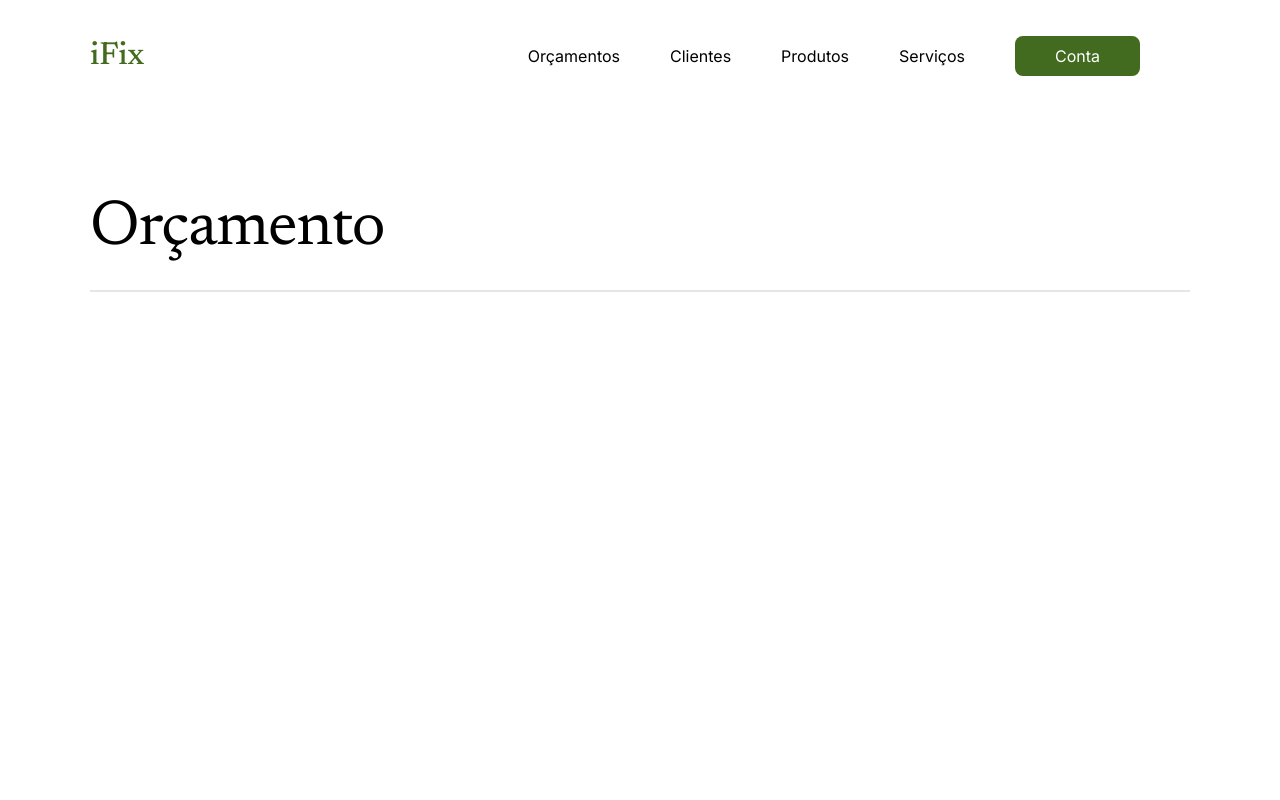
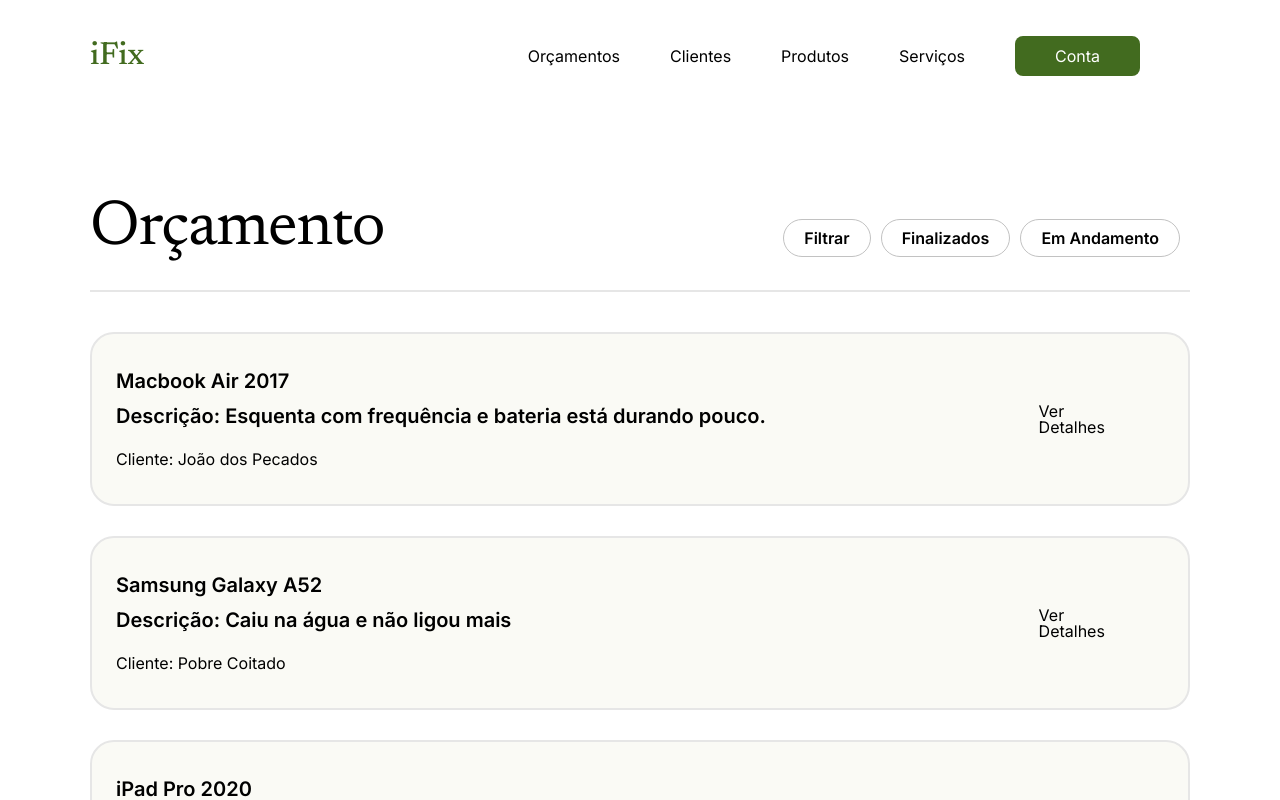
Before and after one commit to rodrigobpe/eng-I_sistemaDeManutencao, a Vue app: page /budget in a window 1280 px wide. Shown: the top 800 px of the page. Built offline with nearby package versions, Linux system fonts and the light colour scheme.

Commit message:
feat: terminado pag de orçamento

```diff
--- /dev/null
+++ b/src/components/BudgetCards.vue
@@ -0,0 +1,53 @@
+<script setup>
+const props = defineProps(['data']);
+</script>
+
+<template>
+    <div class="budget-card-container">
+        <div class="budget-card-desc">
+            <h1>{{ props.data.title }}</h1>
+            <h1>Descrição: {{ props.data.description }}</h1>
+            <p>Cliente: {{ props.data.client }}</p>
+        </div>
+        <span>Ver Detalhes</span>
+    </div>
+</template>
+
+
+<style>
+.budget-card-container{
+    display: flex;
+    height: 17rem;
+    align-items: center;
+    justify-content: space-between;
+    max-width: 100%;
+    margin: 0 0 3rem;
+    background-color: var(--color-lime);
+    border: 2px solid var(--color-light-gray);
+    border-radius: 24px;
+}
+
+.budget-card-desc{
+    display: flex;
+    width: 85%;
+    margin:0 0 0 2.4rem ;
+    flex-direction: column;
+}
+
+.budget-card-desc h1{
+    font-size: 2rem;
+    margin: 0 0 1.5rem 0;
+    font-weight: 600;
+}
+
+.budget-card-desc p{
+    margin: 1rem 0 0 0;
+    font-size: 1.6rem;
+}
+
+.budget-card-container span{
+    cursor: pointer;
+    font-size: 1.6rem;
+    margin: 0 5.4rem 0 0;
+}
+</style>
--- /dev/null
+++ b/src/components/BudgetSection.vue
@@ -0,0 +1,18 @@
+<script setup>
+import BudgetCards from './BudgetCards.vue';
+import utils from "../utils";
+</script>
+
+<template>
+  <section class="budget-container">
+    <BudgetCards v-for="data in utils.orçamentos" :key="data" :data="data"/>
+  </section>
+</template>
+
+
+<style>
+.budget-container {
+  display: flex;
+  flex-direction: column;
+}
+</style>
--- a/src/components/Titles.vue
+++ b/src/components/Titles.vue
@@ -1,10 +1,15 @@
 <script setup>
+import { ref } from "vue"
+
 const props = defineProps(['title','data'])
 </script>
 <template>
     <div :style="{justifyContent: props.data.justifyContent}" class="title-container">
         <h1>{{ props.title }}</h1>
-        <p>{{ props.data.qtdProducts }} {{ props.data.description }}</p>
+        <p :v-if="props.data.qtdProducts">{{ props.data.qtdProducts }} {{ props.data.description }}</p>
+        <ul :v-if="props.data.itens">
+            <li  v-for="item in props.data.itens" :key="item">{{ item }}</li>
+        </ul>
     </div>
     <span class="border"></span>
 
@@ -19,6 +24,21 @@ const props = defineProps(['title','data'])
     height: 14.9rem;
     font-family: 'Newsreader';
     padding: 0 9rem;
+}
+
+.title-container ul{
+    display: flex;
+}
+.title-container ul li{
+    font-size: 1.6rem;
+    font-weight: 600;
+    color: var(--color-negative);
+    margin-right:1rem ;
+    font-family: 'Inter';
+    padding: 1rem 2rem;
+    border: 1px solid var(--color-gray);
+    border-radius: 2rem;
+    cursor: pointer;
 }
 
 .title-container h1{
@@ -40,4 +60,8 @@ const props = defineProps(['title','data'])
     height: 2px;
     background-color: var(--color-light-gray);
 }
+
+.title-active{
+    background-color: var(--color-green);
+}
 </style>
--- a/src/components/TotalPriceCart.vue
+++ b/src/components/TotalPriceCart.vue
@@ -32,7 +32,7 @@ const teste = ()=>{
     display: flex;
     flex-direction: column;
     width: 39.5rem;
-    height: 31.8rem;
+    height: 28.8rem;
     padding: 2.4rem;
     background-color: var(--color-lime);
     border: 1px solid var(--color-light-gray);
--- a/src/globalSettings/Settings/Colors/index.css
+++ b/src/globalSettings/Settings/Colors/index.css
@@ -7,4 +7,5 @@
 
     --color-lime: #FAFAF5;
     --color-light-gray: #E6E6E6;
+    --color-gray: #C2C2C2;
 }
--- a/src/pages/Budget.vue
+++ b/src/pages/Budget.vue
@@ -1,11 +1,21 @@
 <script setup>
 import Titles from '../components/Titles.vue';
+import BudgetSection from '../components/BudgetSection.vue';
+const data = {
+  justifyContent: 'space-between',
+  itens: ['Filtrar','Finalizados','Em Andamento']
+}
 </script>
 <template>
-  <Titles title="Orçamento" data=""/>
+  <Titles title="Orçamento" :data="data"/>
+  <main class="main-budget">
+    <BudgetSection/>
+  </main>
 </template>
 
 
 <style>
-
+.main-budget{
+  padding: 4rem 9rem 9rem;
+}
 </style>
--- a/src/utils/images.js
+++ b/src/utils/images.js
@@ -2,7 +2,7 @@ const images = [
     {
         link:'https://m.media-amazon.com/images/I/7120GgUKj3L._AC_SX679_.jpg',
         title:'AirPods',
-        price:1300
+        price:1300,
     },
     {
         link:'https://a-static.mlcdn.com.br/800x560/apple-iphone-13-128gb-product-red-tela-61-12mp/magazineluiza/234662100/98491bfa9e426d2b1368b5bd344068a4.jpg',
--- a/src/utils/index.js
+++ b/src/utils/index.js
@@ -1,4 +1,5 @@
 import images from "./images";
 import linkNavbar from "./linksNavbar";
+import orçamentos from "./orcamentos";
 
-export default {linkNavbar,images}
+export default { linkNavbar, images, orçamentos }
--- /dev/null
+++ b/src/utils/orcamentos.js
@@ -0,0 +1,24 @@
+const orçamentos =[
+    {
+        title:"Macbook Air 2017",
+        description:"Esquenta com frequência e bateria está durando pouco.",
+        client:"João dos Pecados",
+    },
+    {
+        title:"Samsung Galaxy A52",
+        description:"Caiu na água e não ligou mais",
+        client:"Pobre Coitado",
+    },
+    {
+        title:"iPad Pro 2020",
+        description:"Tela quebrada",
+        client:"João Cena",
+    },
+    {
+        title:"iPhone 11",
+        description:"Troca de Bateria",
+        client:"Fulano",
+    },
+]
+
+export default orçamentos
```
Also changed, not shown: src/components/CartSection.vue (+6 -6 lines).
